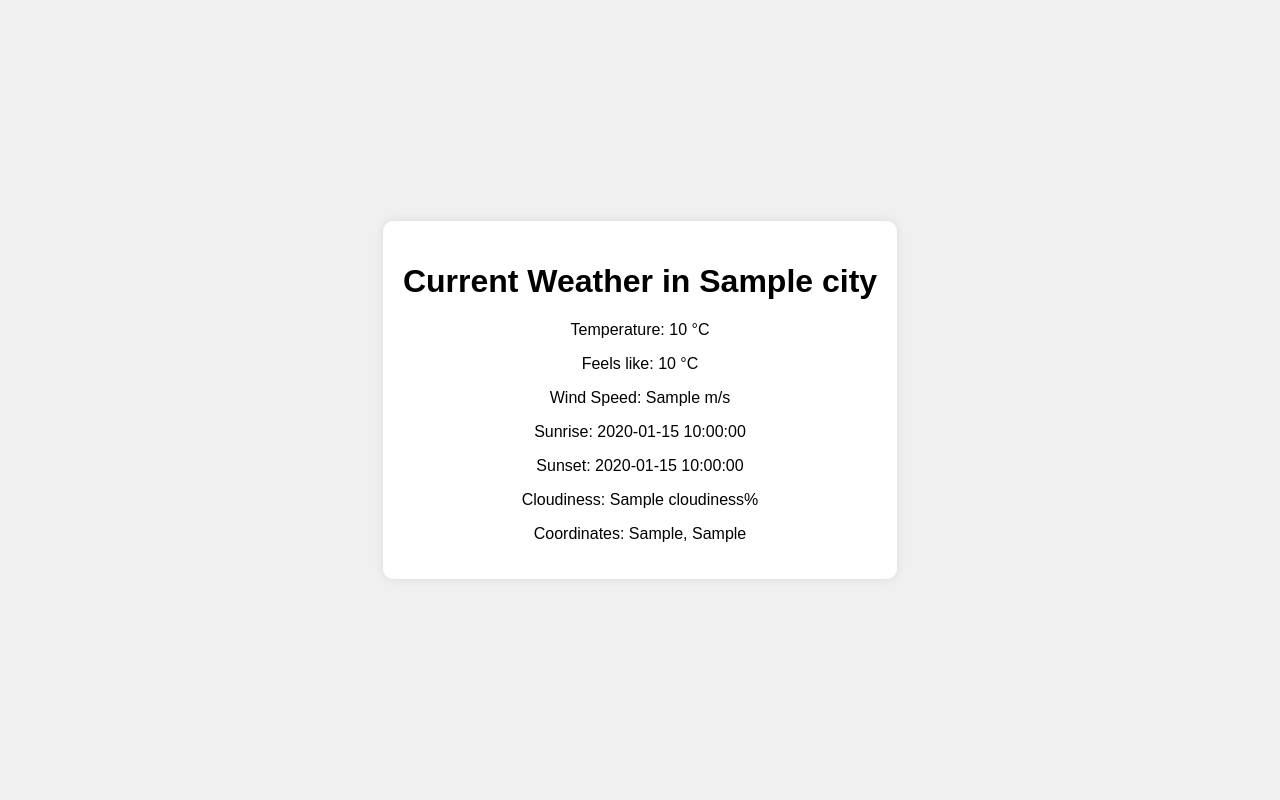
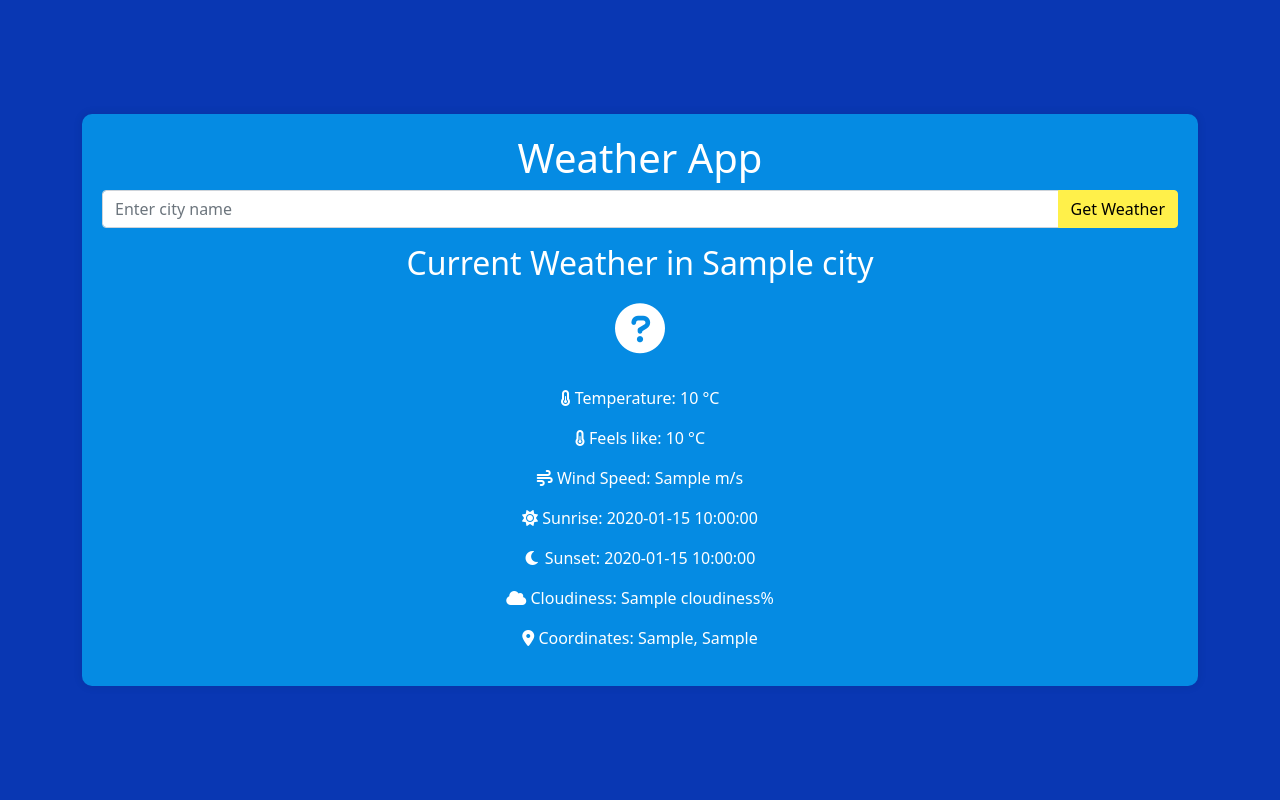
Before and after one commit to chudnik/Weatherforecast, a Flask app: template templates/index.html in a window 1280 px wide. Run offline with Flask 3, Linux system fonts and the light colour scheme; the template is opened without the code that fills it: most values are stand-ins (such as "Sample title", 1, 10 or a date in 2020).

Commit message:
improved appearance

```diff
--- a/app.py
+++ b/app.py
@@ -1,45 +1,57 @@
-from flask import Flask, render_template
+from flask import Flask, render_template, request
 import requests
 from datetime import datetime
 
 app = Flask(__name__)
 
-@app.route('/')
+@app.route('/', methods=['GET', 'POST'])
 def index():
-    city = 'Moscow'
-    url = f'https://api.openweathermap.org/data/2.5/weather?q={city}&units=metric&lang=ru&appid=79d1ca96933b0328e1c7e3e7a26cb347'
+    city = 'Moscow'  # По умолчанию Москва
+    temperature = None
+    temperature_feels = None
+    wind_speed = None
+    sunrise_time = None
+    sunset_time = None
+    cloudiness = None
+    coord_lon = None
+    coord_lat = None
+    weather_data = None
 
-    try:
-        response = requests.get(url)
-        response.raise_for_status()
-        weather_data = response.json()
+    if request.method == 'POST':
+        city = request.form['city']
+        url = f'https://api.openweathermap.org/data/2.5/weather?q={city}&units=metric&lang=ru&appid=79d1ca96933b0328e1c7e3e7a26cb347'
 
-        temperature = weather_data['main']['temp']
-        temperature_feels = weather_data['main']['feels_like']
-        wind_speed = weather_data['wind']['speed']
-        sunrise = weather_data['sys']['sunrise']
-        sunset = weather_data['sys']['sunset']
-        cloudiness = weather_data['clouds']['all']
-        coord_lon = weather_data['coord']['lon']
-        coord_lat = weather_data['coord']['lat']
+        try:
+            response = requests.get(url)
+            response.raise_for_status()
+            weather_data = response.json()
 
-        sunrise_time = datetime.fromtimestamp(sunrise).strftime('%H:%M:%S')
-        sunset_time = datetime.fromtimestamp(sunset).strftime('%H:%M:%S')
+            temperature = weather_data['main']['temp']
+            temperature_feels = weather_data['main']['feels_like']
+            wind_speed = weather_data['wind']['speed']
+            sunrise = weather_data['sys']['sunrise']
+            sunset = weather_data['sys']['sunset']
+            cloudiness = weather_data['clouds']['all']
+            coord_lon = weather_data['coord']['lon']
+            coord_lat = weather_data['coord']['lat']
 
-        return render_template('index.html', city=city, temperature=temperature, temperature_feels=temperature_feels,
-                               wind_speed=wind_speed, sunrise_time=sunrise_time, sunset_time=sunset_time,
-                               cloudiness=cloudiness, coord_lon=coord_lon, coord_lat=coord_lat)
+            sunrise_time = datetime.fromtimestamp(sunrise).strftime('%H:%M:%S')
+            sunset_time = datetime.fromtimestamp(sunset).strftime('%H:%M:%S')
 
-    except requests.exceptions.HTTPError as errh:
-        return render_template('index.html', error=f"HTTP Error: {errh}")
-    except requests.exceptions.ConnectionError as errc:
-        return render_template('index.html', error=f"Error Connecting: {errc}")
-    except requests.exceptions.Timeout as errt:
-        return render_template('index.html', error=f"Timeout Error: {errt}")
-    except requests.exceptions.RequestException as err:
-        return render_template('index.html', error=f"Error: {err}")
-    except KeyError as ke:
-        return render_template('index.html', error=f"Key Error: {ke}")
+        except requests.exceptions.HTTPError as errh:
+            return render_template('index.html', error=f"HTTP Error: {errh}")
+        except requests.exceptions.ConnectionError as errc:
+            return render_template('index.html', error=f"Error Connecting: {errc}")
+        except requests.exceptions.Timeout as errt:
+            return render_template('index.html', error=f"Timeout Error: {errt}")
+        except requests.exceptions.RequestException as err:
+            return render_template('index.html', error=f"Error: {err}")
+        except KeyError as ke:
+            return render_template('index.html', error=f"Key Error: {ke}")
+
+    return render_template('index.html', city=city, temperature=temperature, temperature_feels=temperature_feels,
+                           wind_speed=wind_speed, sunrise_time=sunrise_time, sunset_time=sunset_time,
+                           cloudiness=cloudiness, coord_lon=coord_lon, coord_lat=coord_lat, weather_data=weather_data)
 
 if __name__ == '__main__':
     app.run(debug=True)
--- a/templates/index.html
+++ b/templates/index.html
@@ -5,42 +5,84 @@
     <meta charset="UTF-8">
     <meta name="viewport" content="width=device-width, initial-scale=1.0">
     <title>Weather App</title>
+    <link href="https://cdn.jsdelivr.net/npm/bootstrap@5.1.3/dist/css/bootstrap.min.css" rel="stylesheet">
+    <link rel="stylesheet" href="https://cdnjs.cloudflare.com/ajax/libs/font-awesome/6.0.0-beta3/css/all.min.css">
     <style>
         body {
-            font-family: Arial, sans-serif;
             display: flex;
             justify-content: center;
             align-items: center;
             height: 100vh;
             margin: 0;
-            background-color: #f0f0f0;
+            background-color: #0937b3;
+            color: #fff;
         }
 
         .weather-container {
-            background-color: #fff;
+            background-color: #058be3;
             padding: 20px;
             border-radius: 10px;
             box-shadow: 0 0 10px rgba(0, 0, 0, 0.1);
             text-align: center;
         }
+
+        .weather-icon {
+            font-size: 50px;
+            margin-bottom: 20px;
+        }
+
+        .btn-primary {
+            background-color: #fff04a;
+            border-color: #fff04a;
+            color: #000;
+        }
+
+        .btn-primary:hover {
+            color: #000;
+            background-color: #fffb74;
+            border-color: #fffb74;
+        }
     </style>
 </head>
 
 <body>
-    <div class="weather-container">
-        <h1>Current Weather in {{ city }}</h1>
-        {% if error %}
-        <p>{{ error }}</p>
-        {% else %}
-        <p>Temperature: {{ temperature }} °C</p>
-        <p>Feels like: {{ temperature_feels }} °C</p>
-        <p>Wind Speed: {{ wind_speed }} m/s</p>
-        <p>Sunrise: {{ sunrise_time }}</p>
-        <p>Sunset: {{ sunset_time }}</p>
-        <p>Cloudiness: {{ cloudiness }}%</p>
-        <p>Coordinates: {{ coord_lon }}, {{ coord_lat }}</p>
-        {% endif %}
+    <div class="container">
+        <div class="weather-container">
+            <h1>Weather App</h1>
+            <form action="/" method="post" class="mb-3">
+                <div class="input-group">
+                    <input type="text" name="city" placeholder="Enter city name" required class="form-control">
+                    <button type="submit" class="btn btn-primary">Get Weather</button>
+                </div>
+            </form>
+            {% if error %}
+            <p>{{ error }}</p>
+            {% else %}
+            <h2>Current Weather in {{ city }}</h2>
+            <div class="weather-icon">
+                {% if 'Clear' in weather_data['weather'][0]['main'] %}
+                <i class="fas fa-sun"></i>
+                {% elif 'Cloud' in weather_data['weather'][0]['main'] %}
+                <i class="fas fa-cloud"></i>
+                {% elif 'Rain' in weather_data['weather'][0]['main'] %}
+                <i class="fas fa-cloud-rain"></i>
+                {% elif 'Snow' in weather_data['weather'][0]['main'] %}
+                <i class="fas fa-snowflake"></i>
+                {% else %}
+                <i class="fas fa-question-circle"></i>
+                {% endif %}
+            </div>
+            <p><i class="fas fa-thermometer-half"></i> Temperature: {{ temperature }} °C</p>
+            <p><i class="fas fa-thermometer-half"></i> Feels like: {{ temperature_feels }} °C</p>
+            <p><i class="fas fa-wind"></i> Wind Speed: {{ wind_speed }} m/s</p>
+            <p><i class="fas fa-sun"></i> Sunrise: {{ sunrise_time }}</p>
+            <p><i class="fas fa-moon"></i> Sunset: {{ sunset_time }}</p>
+            <p><i class="fas fa-cloud"></i> Cloudiness: {{ cloudiness }}%</p>
+            <p><i class="fas fa-map-marker-alt"></i> Coordinates: {{ coord_lon }}, {{ coord_lat }}</p>
+            {% endif %}
+        </div>
     </div>
+    <script src="https://cdn.jsdelivr.net/npm/bootstrap@5.1.3/dist/js/bootstrap.bundle.min.js"></script>
 </body>
 
 </html>
```
